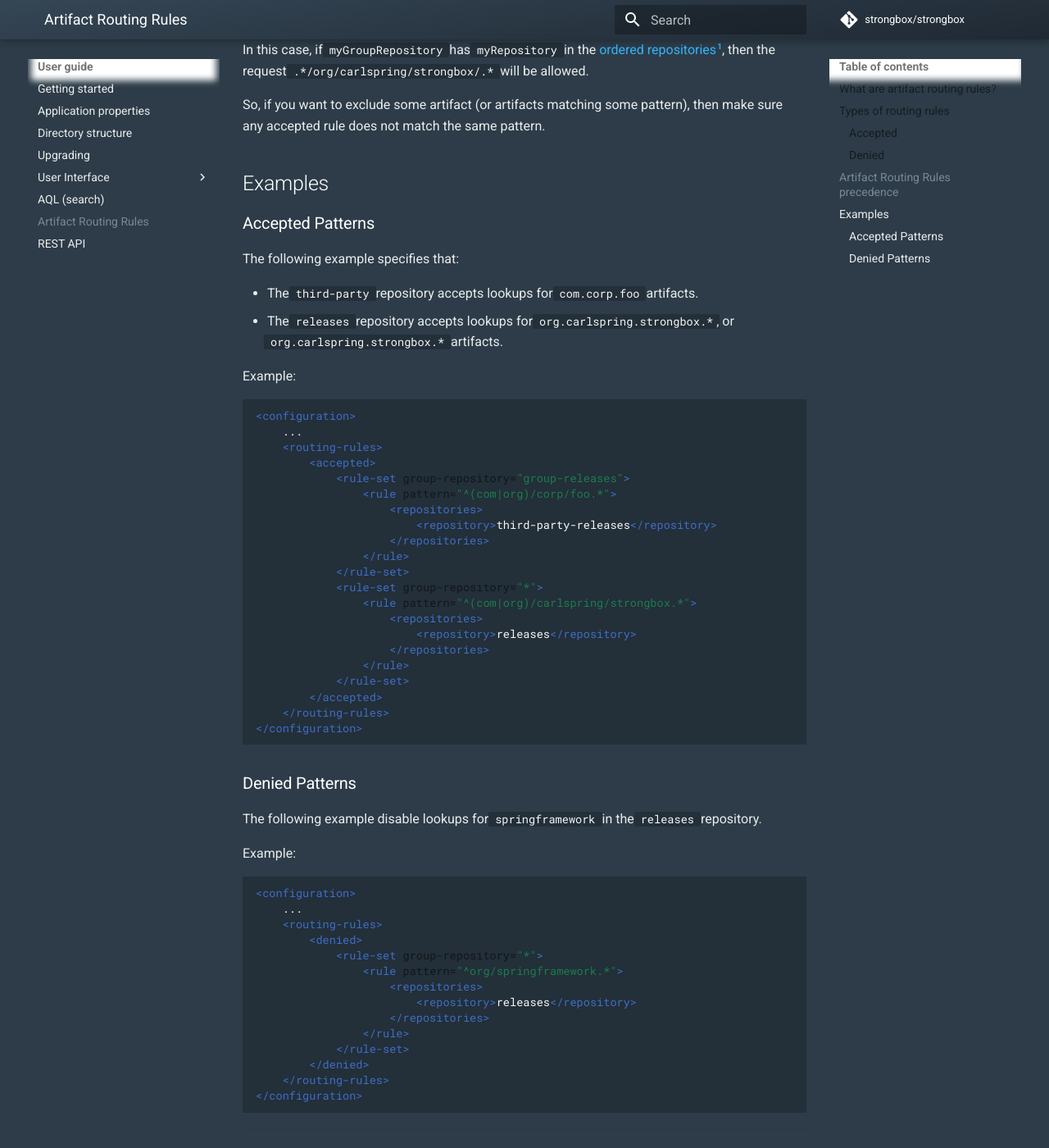
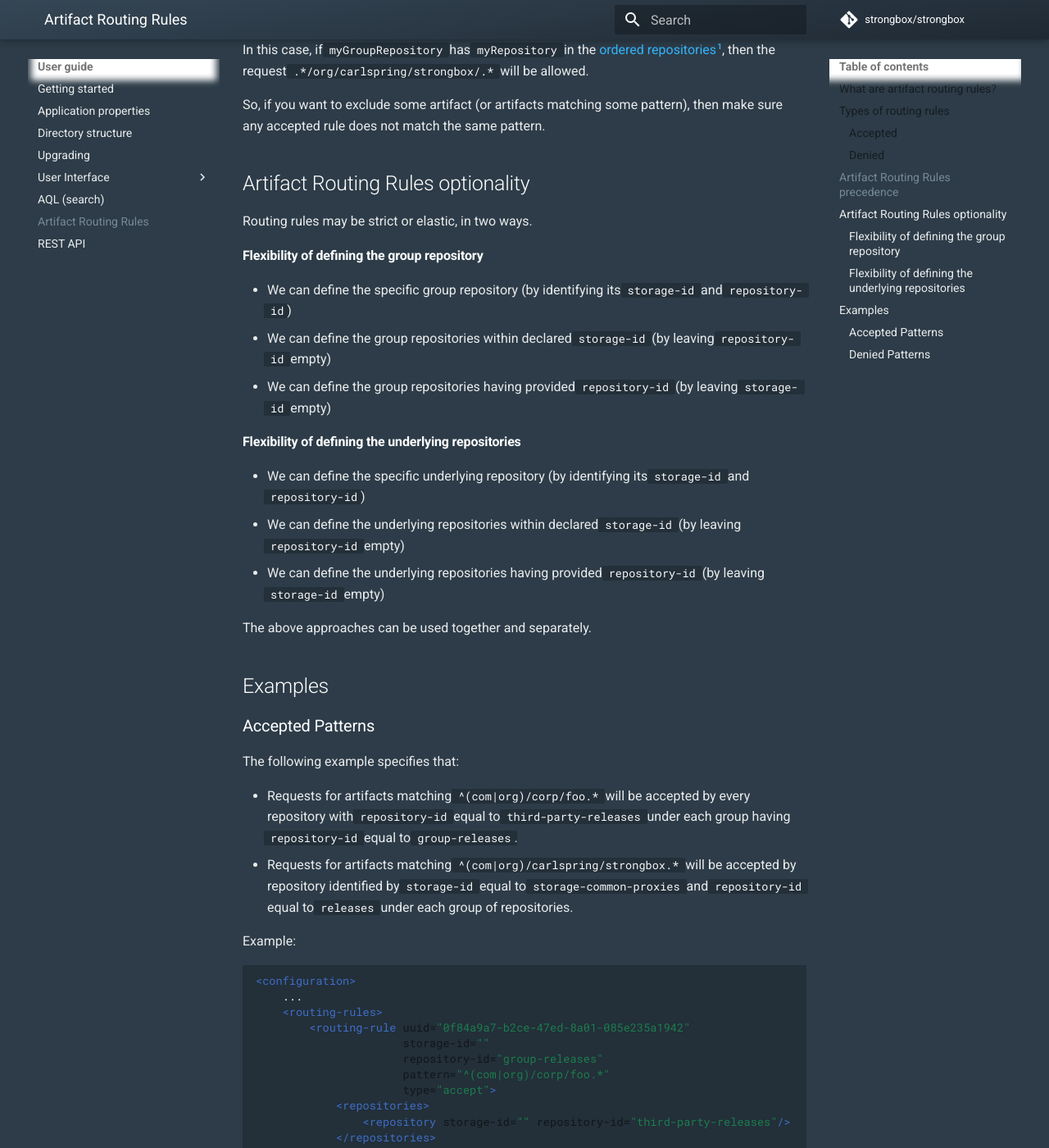
Before and after one commit to strongbox/strongbox-docs, an MkDocs documentation site: the page built from docs/user-guide/artifact-routing-rules.md, in a window 1280 px wide and 1400 px high, scrolled down 1034 px. Shown: the whole window at 82% size. Built offline with MkDocs 1.6.1 and Material for MkDocs 9.7.7, drawn with Linux system fonts in a browser that asks for light colours; comment, search, counter and statistics services are not loaded; some of the changed text lies outside the part shown.

Commit message:
artifact-routing-rules explained after SB-1360

````diff
--- a/docs/user-guide/artifact-routing-rules.md
+++ b/docs/user-guide/artifact-routing-rules.md
@@ -34,58 +34,96 @@ In this case, if `myGroupRepository` has `myRepository` in the [ordered reposito
 
 So, if you want to exclude some artifact (or artifacts matching some pattern), then make sure any accepted rule does not match the same pattern.
 
+## Artifact Routing Rules optionality
+
+Routing rules may be strict or elastic, in two ways.
+
+#### Flexibility of defining the group repository
+* We can define the specific group repository (by identifying its `storage-id` and `repository-id`)
+* We can define the group repositories within declared `storage-id` (by leaving `repository-id` empty)
+* We can define the group repositories having provided `repository-id` (by leaving `storage-id` empty)
+
+#### Flexibility of defining the underlying repositories
+* We can define the specific underlying repository (by identifying its `storage-id` and `repository-id`)
+* We can define the underlying repositories within declared `storage-id` (by leaving `repository-id` empty)
+* We can define the underlying repositories having provided `repository-id` (by leaving `storage-id` empty)
+
+The above approaches can be used together and separately.
+
 ## Examples
 
 ### Accepted Patterns
 
 The following example specifies that:
 
-* The `third-party` repository accepts lookups for `com.corp.foo` artifacts.
-* The `releases` repository accepts lookups for `org.carlspring.strongbox.*`, or `org.carlspring.strongbox.*` artifacts.
+* Requests for artifacts matching `^(com|org)/corp/foo.*` will be accepted by every repository with `repository-id` equal to `third-party-releases` under each group having `repository-id` equal to `group-releases`.
+* Requests for artifacts matching `^(com|org)/carlspring/strongbox.*` will be accepted by repository identified by `storage-id` equal to `storage-common-proxies` and `repository-id` equal to `releases` under each group of repositories.
 
 Example:
 ```xml
 <configuration>
     ...
     <routing-rules>
-        <accepted>
-            <rule-set group-repository="group-releases">
-                <rule pattern="^(com|org)/corp/foo.*">
-                    <repositories>
-                        <repository>third-party-releases</repository>
-                    </repositories>
-                </rule>
-            </rule-set>
-            <rule-set group-repository="*">
-                <rule pattern="^(com|org)/carlspring/strongbox.*">
-                    <repositories>
-                        <repository>releases</repository>
-                    </repositories>
-                </rule>
-            </rule-set>
-        </accepted>
+        <routing-rule uuid="0f84a9a7-b2ce-47ed-8a01-085e235a1942"
+                      storage-id=""
+                      repository-id="group-releases"
+                      pattern="^(com|org)/corp/foo.*"
+                      type="accept">
+            <repositories>
+                <repository storage-id="" repository-id="third-party-releases"/>
+            </repositories>
+        </routing-rule>
+        <routing-rule uuid="0f84a9a7-b2ce-47ed-8a01-085e235a1943"
+                      storage-id=""
+                      repository-id=""
+                      pattern="^(com|org)/carlspring/strongbox.*"
+                      type="accept">
+            <repositories>
+                <repository storage-id="storage-common-proxies" repository-id="releases"/>
+            </repositories>
+        </routing-rule>
     </routing-rules>
 </configuration>
 ```
 
 ### Denied Patterns
 
-The following example disable lookups for `springframework` in the `releases` repository.
+* The following example disable lookups for `.*(com|org)/carlspring.*` in the group repository identified by `storage-id` equal to `storage-common-proxies` and `repository-id` equal to `group-common-proxies` in the underlying repository identified by `storage-id` equal to `storage-common-proxies` and `repository-id` equal to `jboss-public-releases`.
 
-Example:
+  To put it more simply, if someone tries to access `.*(com|org)/carlspring.*` from group repository `storage-id="storage-common-proxies" repository-id="group-common-proxies"` then this group repository won't serve this request from repository `storage-id="storage-common-proxies" repository-id="jboss-public-releases"`, for sure.
+
 ```xml
 <configuration>
     ...
     <routing-rules>
-        <denied>
-            <rule-set group-repository="*">
-                <rule pattern="^org/springframework.*">
-                    <repositories>
-                        <repository>releases</repository>
-                    </repositories>
-                </rule>
-            </rule-set>
-        </denied>
+        <routing-rule uuid="0f84a9a7-b2ce-47ed-8a01-085e235a1946"
+                      storage-id="storage-common-proxies"
+                      repository-id="group-common-proxies"
+                      pattern=".*(com|org)/carlspring.*"
+                      type="deny">
+            <repositories>
+                <repository storage-id="storage-common-proxies" repository-id="jboss-public-releases"/>
+            </repositories>
+        </routing-rule>
+    </routing-rules>
+</configuration>
+```
+
+* The following example disable lookups for `.*(com|org)/carlspring.*` in `repository-id="jboss-public-releases"` for every group repository containing this repository.
+
+```xml
+<configuration>
+    ...
+    <routing-rules>
+        <routing-rule uuid="0f84a9a7-b2ce-47ed-8a01-085e235a1947"
+                      storage-id=""
+                      repository-id=""
+                      pattern=".*(com|org)/carlspring.*"
+                      type="deny">
+            <repositories>
+                <repository storage-id="" repository-id="jboss-public-releases"/>
+            </repositories>
+        </routing-rule>
     </routing-rules>
 </configuration>
 ```
````
